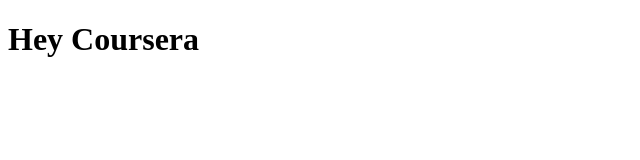
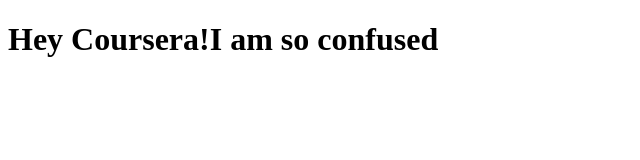
Before and after one commit to HongAnnaLi/coursera-test, a plain HTML site: page moduleone/index.html in a window 1280 px wide. Shown: the whole page, without its empty margins (0-640 px from the left). Drawn offline with Linux system fonts and the light colour scheme.

Commit message:
Small changes to page

```diff
--- a/moduleone/index.html
+++ b/moduleone/index.html
@@ -6,6 +6,6 @@
     <title>This is Module One</title>
 </head>
 <body>
-    <h1>Hey Coursera</h1>
+    <h1>Hey Coursera!I am so confused</h1>
 </body>
 </html>
```
